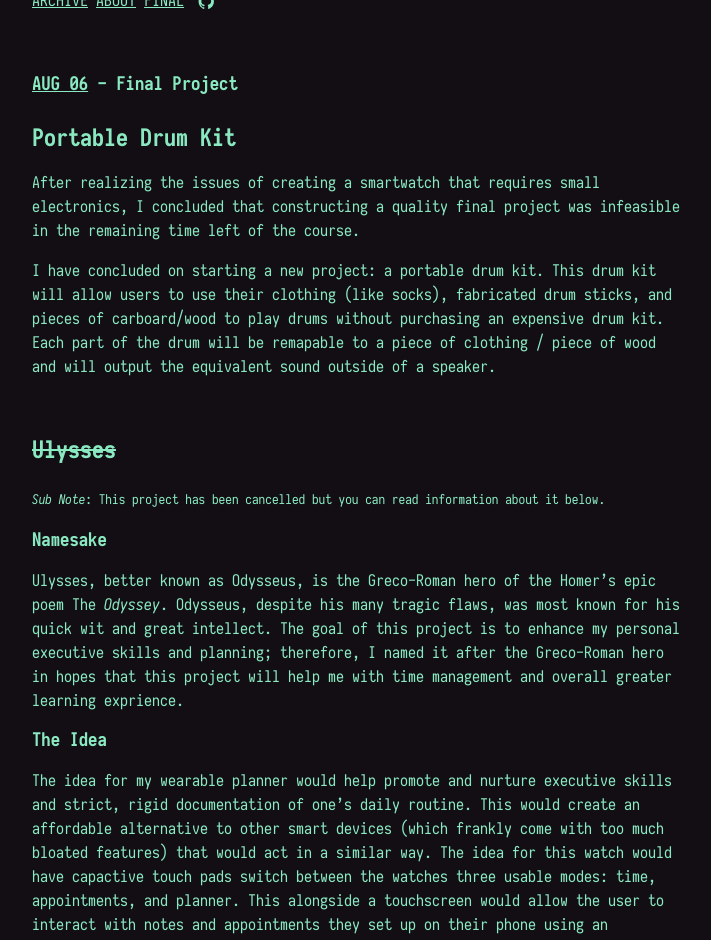
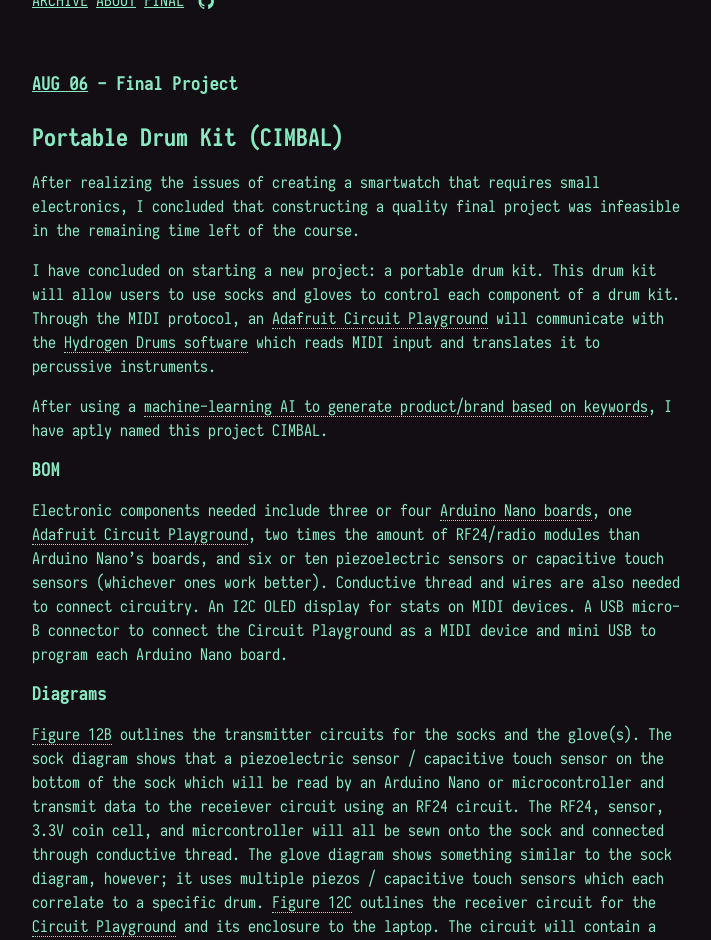
Before and after one commit to kosinw/PHYS-S-12, a Jekyll site: the page built from _posts/2019-08-06-Session12.md, in a window 1280 px wide and 1400 px high, scrolled down 270 px. Shown: the top 940 px of the window, without its empty margins (283-994 px from the left). Built offline with Jekyll 4.4.1, drawn with Linux system fonts in a browser that asks for light colours; some of the changed text lies outside the part shown.

Commit message:
Updated Section for 09 and Final Project description

````diff
--- a/_posts/2019-07-25-Session09.md
+++ b/_posts/2019-07-25-Session09.md
@@ -2,42 +2,100 @@
 layout: post
 title:  "Electronic Output Devices"
 permalink: /09/
+visible: true
 ---
 
-### Header 3
+## 2019, July 25 (Thursday Section)
 
-Use the "Header 3" syntax to begin a new section. To begin a new paragraph, just start writing on a new line. This will all be automatically converted to HTML by Jekyll.
+### MOSFETs
+MOSFETs or metal-oxide-semiconductor field-effect transistors are a type of transistor (specifically an active element controlled through electronics) which allows current to flow from source to ground when an electrical signal is applied to gate. The amount of current allowed through the FET can be altered either using an analog or [PWM]({{ "/02#pwm" | prepend: site.baseurl }}) signal. MOSFETs are very useful for controlling an output device that requires an external (relative to a microcontroller) electrical signal yet still be able to control a state using a micocontroller.
 
-A good post describes what you did to complete the assignment, including text and images and links to any 3rd party resources you used. A great post serves as a tutorial that is detailed enough that someone else could recreate your assignment just from your documentation.
+### BJTs
+BJTs or bipolar junction transistors are used for lower current applications than MOSFETs and have different internal workings. Functionally, both transistors are used to amplify signals and use three terminals.
 
-Other Markdown syntax you may want to use:
+### H-Bridges
+H-Bridges are a method to control which direction the voltage differential flows across a device such as a DC motor. Internally, the h-bridge uses 4 transistors to control the flow of current through the device and is controlled through a microcontroller to affect the polarity of an output device.
 
-- Bulleted
-- List
+### DC motors
+DC motors are a type of active element that converts electrical energy into rotary mechanical energy. The polarity across the leads of the DC motor also control which direction the DC motor will actuate. DC motors work by using a combination of electromagnets (coiled wire that generates magnetic field depending on the direction of current) and magnets. Depending on which way the magnetic field is generated will cause torque to be generated.
 
-1. Numbered
-2. List
+### Stepper motors
+Stepper motors have moderate power and torque and can be used to turn very precise positions by alternating between stable states to move a set distance.
 
-**Bold** and _Italic_ and `Code` text
+### Servomotors
+Servomotors are motors that can move to an exact programmed position. These range from 0 to &#960; radians. These motors have embedded microcontrollers which allow more precise communication with other microcontrollers. Servomotors generally have low power and cannot be used for applications which need to move great amounts of mass.
 
-<!-- You can include comments that will not be translated to HTML -->
+### Solenoids
+Solenoids, also known as electromagnets, generate an electromagnetic field in response to an electrical current flowing through a coil. This coil can be created through rather rudimentary means such as wrapping wire around a dowel. Even simplistic solenoids require more current than the Arduino can supply so they must be used in conjunction with some sort of transistor.
 
-<!-- You can include links and images in the following format: -->
+### Piezoelectric speakers
+Piezoelectric buzzers or speakers work in the opposite direction as [piezoelectric sensors]({{"/07#piezoelectricity" | prepend: site.baseurl }}). When an oscillating electrical signal is applied to the piezoelectric material it flexes upwards or downwards and creates a vibration that propagates through air (how sound works). Usually, these buzzers are connected to some sort of audio amplifier to create an audible tone for humans. Thankfully, Arduino's `tone()` function handles the generation of an oscillation signal by using the Arduino's inbuilt crystal oscillator. Music such as the [Super Mario Bros. Themes](https://www.princetronics.com/supermariothemesong/) or the Harry Potter theme can be created:
 
-[Link Description](url) and ![Alternative text](motor.jpg)
+```cpp
+int led_pin = 13;
+int buzzer_pin = 11;
 
+struct MusicStruct {
+  int A = 550;
+  int As = 582;
+  int B = 617;
+  int C = 654;
+  int Cs = 693;
+  int D = 734;
+  int Ds = 777;
+  int E = 824;
+  int F = 873;
+  int Fs = 925;
+  int G = 980;
+  int Gs = 1003;
+  int A2 = 1100;
+  int A2s = 1165;
+  int B2 = 1234;
+  int C3 = 1308;
+  int C3s = 1385;
+  int D3 = 1555;
+}Music;
 
-<!-- Or, you can also directly include HTML, for example to make a split image -->
+struct LengthStruct {
+  float half = 0.5;
+  float one = 1.0;
+  float one_half = 1.5;
+  float two = 2.0;
+  float two_half = 2.5;
+}Length;
 
-<img src="board1.jpg" alt="Board Traces" style="height: 200px; max-width: 48%">
-<img src="board2.jpg" alt="Board Interior" style="height: 200px; max-width: 48%">
+int tempo = 400;
 
+void setup() {
+  pinMode(led_pin, OUTPUT);
+  pinMode(buzzer_pin, OUTPUT);
+}
 
-<!-- You can also use HTML tags to include a video -->
-<video width="955" height="541" controls>
-	<source src="demo.mp4" type="video/mp4">
-</video>
+void setTone(int pin, int note, int duration) {
+  tone(pin, note, duration);
+  delay(duration);
+  noTone(pin);
+}
 
-<!-- Or to add a download link to any (reasonably small) file in your permalink directory -->
+void loop() {
+  setTone(buzzer_pin, Music.B, tempo * Length.one);
+  setTone(buzzer_pin, Music.E, tempo * Length.one_half);
+  setTone(buzzer_pin, Music.G, tempo * Length.half);
+  setTone(buzzer_pin, Music.F, tempo * Length.one);
+  setTone(buzzer_pin, Music.E, tempo * Length.two);
+  setTone(buzzer_pin, Music.B2, tempo * Length.one);
+  setTone(buzzer_pin, Music.A2, tempo * Length.two_half);
+  setTone(buzzer_pin, Music.Fs, tempo * Length.two_half);
 
-<a href='cube.stl' download>Click to download my STL file</a>
+  setTone(buzzer_pin, Music.E, tempo * Length.one_half);
+  setTone(buzzer_pin, Music.G, tempo * Length.half);
+  setTone(buzzer_pin, Music.F, tempo * Length.one);
+  setTone(buzzer_pin, Music.Ds, tempo * Length.two);
+  setTone(buzzer_pin, Music.F, tempo * Length.one);
+  setTone(buzzer_pin, Music.B, tempo * Length.two_half);
+  delay(500000);
+}
+```
+
+### LED arrays
+Due to the limited amount of pins on development boards such as the Arduino, controlling a large amount of LEDs especially RGB LEDs (which singular ones require 3 differnt PWM pins) becomes impossible. Therefore strips of LEDs have been created which allow the use of many LEDs at one time using libraries such as [Adafruit NeoPixel](https://learn.adafruit.com/adafruit-neopixel-uberguide?embeds=allow). Each LED in the strip is embedded with a small circuit that allows for addressing and control for each individual LED through only 3 lines (V<sub>in</sub>, GND, and V<sub>0</sub>).
--- a/_posts/2019-08-06-Session12.md
+++ b/_posts/2019-08-06-Session12.md
@@ -4,44 +4,41 @@ title:  "Final Project"
 permalink: /12/
 ---
 
-## Portable Drum Kit
+## Portable Drum Kit (CIMBAL)
 After realizing the issues of creating a smartwatch that requires small electronics, I concluded that constructing a quality final project was infeasible in the remaining time left of the course.
 
-I have concluded on starting a new project: a portable drum kit. This drum kit will allow users to use their clothing (like socks), fabricated drum sticks, and pieces of carboard/wood to play drums without purchasing an expensive drum kit. Each part of the drum will be remapable to a piece of clothing / piece of wood and will output the equivalent sound outside of a speaker.
+I have concluded on starting a new project: a portable drum kit. This drum kit will allow users to use socks and gloves to control each component of a drum kit. Through the MIDI protocol, an [Adafruit Circuit Playground](#12a) will communicate with the [Hydrogen Drums software](http://hydrogen-music.org/) which reads MIDI input and translates it to percussive instruments.
 
-<figure id="8a">
-    <img>
+After using a [machine-learning AI to generate product/brand based on keywords](https://namelix.com/#), I have aptly named this project CIMBAL.
+
+### BOM
+Electronic components needed include three or four [Arduino Nano boards](https://www.arduino.cc/en/Guide/ArduinoNano), one [Adafruit Circuit Playground](https://www.adafruit.com/index.php?main_page=category&cPath=888), two times the amount of RF24/radio modules than Arduino Nano's boards, and six or ten piezoelectric sensors or capacitive touch sensors (whichever ones work better). Conductive thread and wires are also needed to connect circuitry. An I2C OLED display for stats on MIDI devices. A USB micro-B connector to connect the Circuit Playground as a MIDI device and mini USB to program each Arduino Nano board.
+
+### Diagrams
+[Figure 12B](#12b) outlines the transmitter circuits for the socks and the glove(s). The sock diagram shows that a piezoelectric sensor / capacitive touch sensor on the bottom of the sock which will be read by an Arduino Nano or microcontroller and transmit data to the receiever circuit using an RF24 circuit. The RF24, sensor, 3.3V coin cell, and micrcontroller will all be sewn onto the sock and connected through conductive thread. The glove diagram shows something similar to the sock diagram, however; it uses multiple piezos / capacitive touch sensors which each correlate to a specific drum. [Figure 12C](#12c) outlines the receiver circuit for the [Circuit Playground](#12a) and its enclosure to the laptop. The circuit will contain a potentiometer to be used for volume control, an OLED display to display information on the volume and instrument used currently, and an RF24 receiver module. The circuit will fit in a box CNC milled enclosure (or 3D printed) created from some sort of wood hopefully.
+
+### Circuits
+[Figure 12D](#12d) outlines the transmitter circuits and the receiver circuits.
+
+### Inspiration
+- [Fruit Drums](https://learn.adafruit.com/circuit-playground-fruit-drums/overview): A project that uses the Circuit Playground to transform fruits into MIDI drums.
+
+<figure id="12a">
+    <img src="./circuit_play.jpg">
+    <p><a href="#12a">Figure 12A</a>: <a href="https://www.adafruit.com/index.php?main_page=category&cPath=888">Adafruit Circuit Playground.</a> A development board that uses the ATMega32u4 and is designed for beginner programmers to use. The <a href="./circuit_playground.stl" download>STL file can be downloaded</a> and imported to be used in CAD software.</p>
 </figure>
 
-## ~~Ulysses~~
-<sub><i>Sub Note</i>: This project has been cancelled but you can read information about it below.</sub>
+<figure id="12b">
+    <!-- <img src="./circuit_play.jpg"> -->
+    <p><a href="#12b">Figure 12B</a>: Trasmitter diagrams. Capactive touch sensors (or piezoelectric ones) correspond to the different percussion instruments found in a drum kit.</p>
+</figure>
 
-### Namesake
-Ulysses, better known as Odysseus, is the Greco-Roman hero of the Homer's epic poem The _Odyssey_. Odysseus, despite his many tragic flaws, was most known for his quick wit and  great intellect. The goal of this project is to enhance my personal executive skills and planning; therefore, I named it after the Greco-Roman hero in hopes that this project will help me with time management and overall greater learning exprience.
+<figure id="12c">
+    <!-- <img src="./circuit_play.jpg"> -->
+    <p><a href="#12c">Figure 12C</a>: Receiver diagrams. A digitally fabricated enclosure which acts as a receiver for multiple transmitters to convert signals to MIDI.</p>
+</figure>
 
-### The Idea
-The idea for my wearable planner would help promote and nurture executive skills and strict, rigid documentation of one's daily routine. This would create an affordable alternative to other smart devices (which frankly come with too much bloated features) that would act in a similar way. The idea for this watch would have capactive touch pads switch between the watches three usable modes: time, appointments, and planner. This alongside a touchscreen would allow the user to interact with notes and appointments they set up on their phone using an application with a similar note taking style to [Notational Velocity](http://notational.net/).
-
-![ulysses mockup a](ulyssesA.jpg)
-
-### Time
-This part of the mockup is self-evident-- it tells you the time. On an app on a phone (which I have decided will be written in either [Vue Native](https://vue-native.io/) and/or [Revery](https://www.outrunlabs.com/revery/)), you will be able to configure if this app tells in military time or 12-hour time.
-
-### Appointments
-This part of the device will integrate with the primary portion of this application-- taking notes by allowing the user (i.e. me) to assosciate dates and times with each note entry.
-
-### Notes
-The primary and meat of this application-- taking notes. I love the paradigm used by [Notational Velocity](http://notational.net/); however, my main issue with it is that it is OSX only. I have used this [Vim plugin](https://github.com/alok/notational-fzf-vim) alongisde [fzf](https://github.com/junegunn/fzf) (honestly the greatest terminal application ever created) for my notetaking needs in Vim. I would love to translate this to a more usable medium using a mobile phone and wearable device. The idea would be to type up notes using a mobile application and then using bluetooth, the mobile phone would communicate with an [Arduino board](https://arduino.cc) and update the client side with an associative array of note titles and bodies.
-
-### Inspirations
-These resources best highlight similar designs to my final project idea.
-
-- [Smartwatch Development Board](https://www.youtube.com/watch?v=uKJ-MVSIFCw)
-- [Instructables: Smart Watch](https://www.instructables.com/id/Make-your-own-smart-watch/)
-
-### Advancements
-
-#### 2019, July 1 (Lab Section)
-In this section, I got to play around with an LCD screen as a potential option to use for the dislpay of the wearable device. However, I learned that the amount of information the LCD display can display at one time is very minimal so an OLED screen is probably a more viable option.
-
-![lcd_update](lcd_update.jpg)
+<figure id="12d">
+    <!-- <img src="./circuit_play.jpg"> -->
+    <p><a href="#12d">Figure 12D</a>: Transmitter and receiever circuits. Electrical schematic which shows how the piezoelectric / capacitive sensors interact with uCs and communicate with the receiever using an RF24 module.</p>
+</figure>
````
Also changed, not shown: 1 other file.
